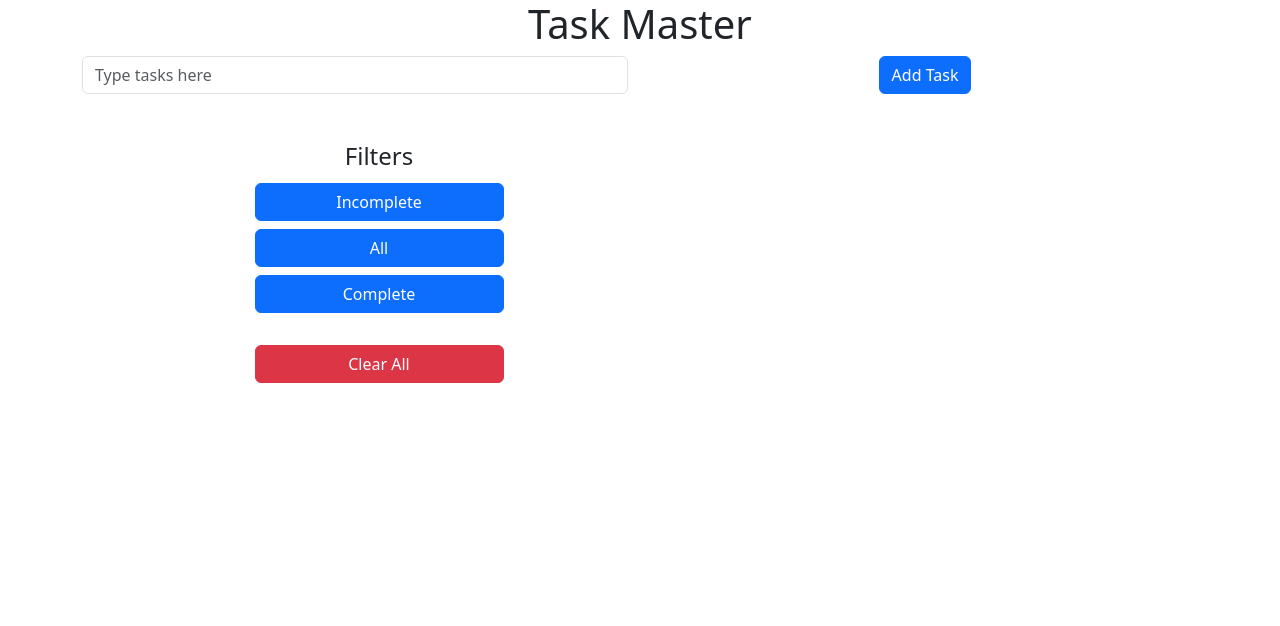
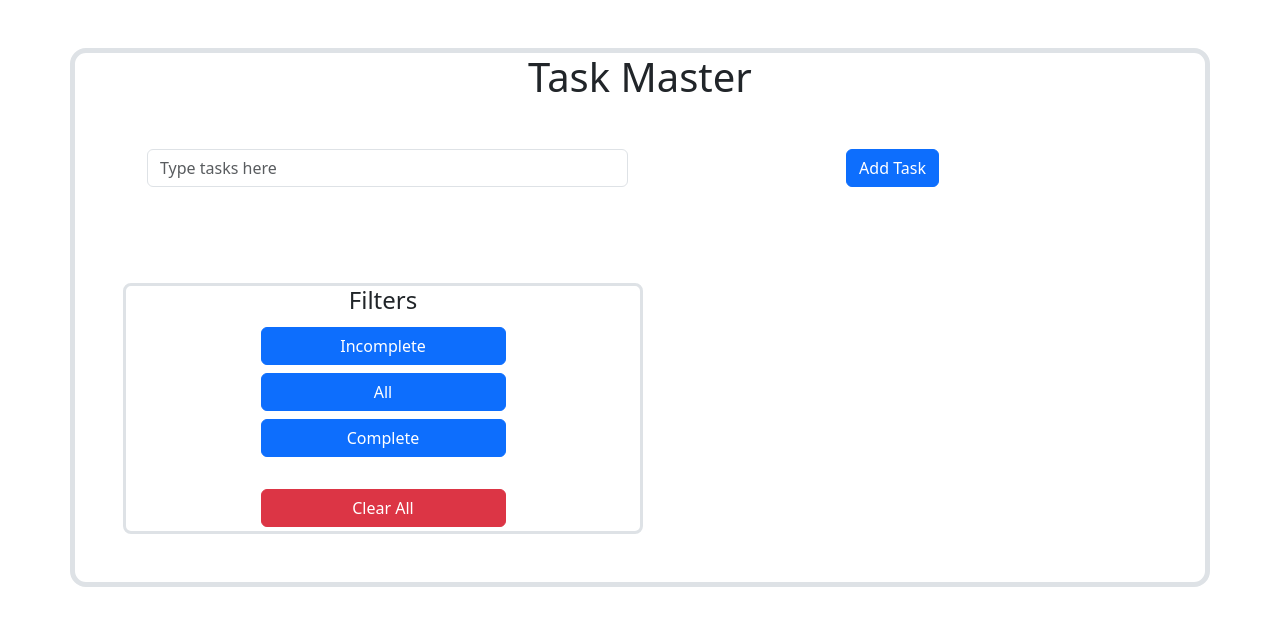
Before and after one commit to aaron-webdev/todo-repo, a React (Vite) app in the folder to-do-app/: page /#/ in a window 1280 px wide. Shown: the top 626 px of the page. Built offline with nearby package versions, Linux system fonts and the light colour scheme.

Commit message:
added borders

```diff
--- a/to-do-app/src/components/TaskManager.jsx
+++ b/to-do-app/src/components/TaskManager.jsx
@@ -6,7 +6,7 @@ import Form from 'react-bootstrap/Form';
 import ListGroup from 'react-bootstrap/ListGroup';
 import 'bootstrap-icons/font/bootstrap-icons.css';
 
-import { useState, useRef } from "react";
+import React, { useState, useRef } from "react";
 
 
 
@@ -58,11 +58,11 @@ export default function TaskManager()
 
     return(
     <>
-        <Container className='text-center'>
+        <Container className='text-center border border-5 rounded-4 m-5'>
             <h1>Task Master</h1>
             <div id='interactiveSection'>
-                <Row>
-                    <Col>
+                <Row className='d-flex text-center m-5'>
+                    <Col className='mx-auto'>
                         <Form>
                             <Form.Control
                                 type='text'
@@ -82,7 +82,7 @@ export default function TaskManager()
                 </Row>
 
                 <Row>
-                    <Col id='filters' className='d-flex flex-column m-5'>
+                    <Col id='filters' className='d-flex flex-column border border-3 rounded-3 m-5'>
                         <h4>Filters</h4>
 
                         <Button className='my-1 mx-auto w-50 'onClick={() => setFilter("incomplete")}>Incomplete</Button>
@@ -118,3 +118,7 @@ export default function TaskManager()
 
     )
 }
+
+/*
+style={{border-style: solid; border-width: 5px; border-radius: 5px}}
+*/
```
